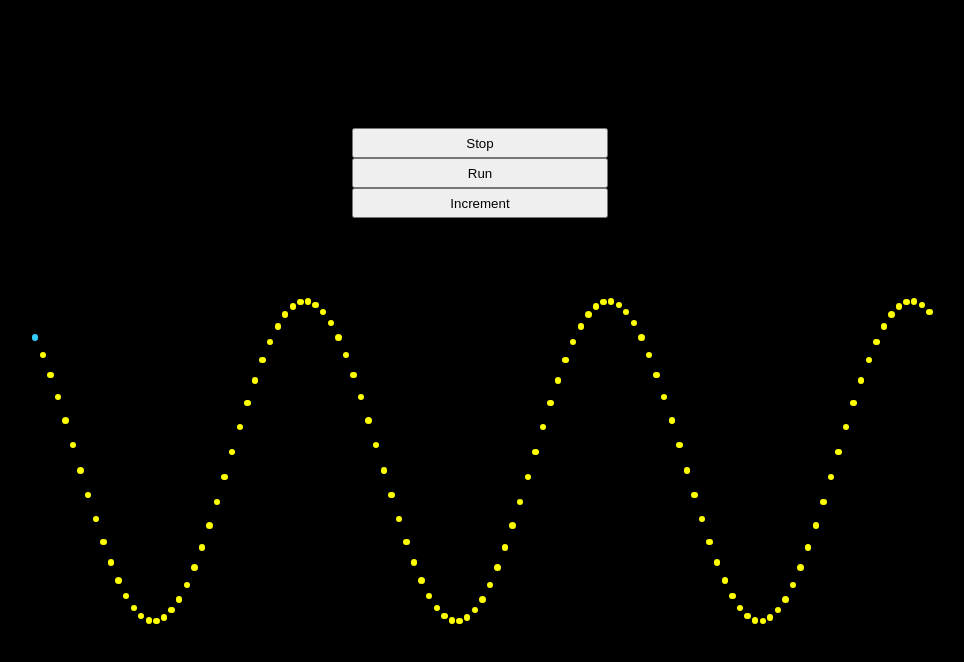
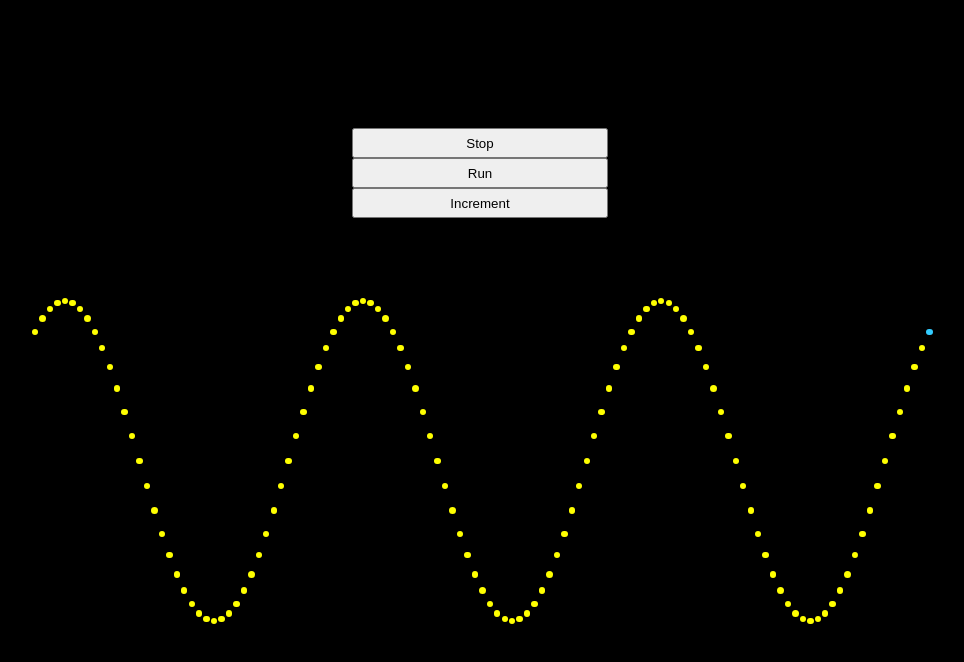
Before and after one commit to seansylee/waves-interference-animation, a React (Create React App) app: page / in a window 1280 px wide. Shown: the top 662 px of the page, without its empty margins (160-1124 px from the left). Built offline with nearby package versions, Linux system fonts and the light colour scheme.

Commit message:
Some fixes

```diff
--- a/src/components/SingleWave.js
+++ b/src/components/SingleWave.js
@@ -10,13 +10,20 @@ class SingleWave extends Component {
   state = {
     'top':30,
     fx:[],
-    x: 1,
+    x: 0,
     intervalId: null,
     pause: false
   }
 
   componentDidMount = () => {
     console.log('WAVES MOUNTED ')
+    let fx = []
+    for(var i = 0; i <= count; i++){
+      fx.push(0);
+    }
+    this.setState({
+      fx:fx
+    })
     this.animate();
   }
 
@@ -102,9 +109,12 @@ class SingleWave extends Component {
                 <div>
                   <div style={{
                     'top':y + top + 'vh',
-                    'background' : (index == 0) ? '#33ccff' : 'yellow'
+                    'background' : (index == count) ? '#33ccff' : 'yellow'
                   }}></div>
+
+
                 </div>
+
               )
             })
           }
```
